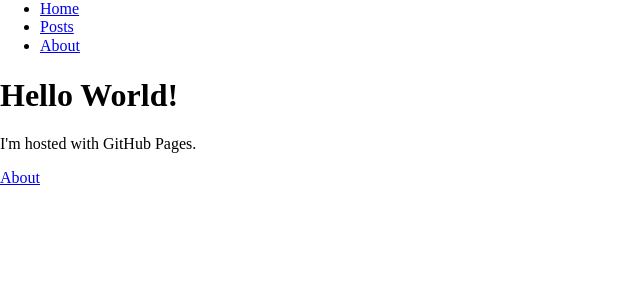
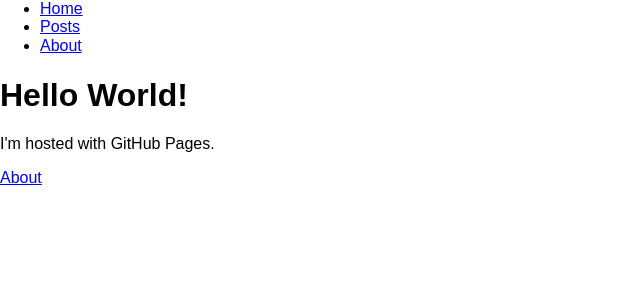
Before and after one commit to coffeenotfound/coffeenotfound.github.io, a Jekyll site: the page built from index.html, in a window 1280 px wide. Shown: the top 300 px of the page, without its empty margins (0-640 px from the left). Built offline with Jekyll 4.4.1, drawn with Linux system fonts in a browser that asks for light colours; nearby versions of some CDN libraries; library files that are not in the unit come from our copies.

Commit message:
Update stylesheet path in layout

```diff
--- a/_layouts/main.html
+++ b/_layouts/main.html
@@ -3,7 +3,7 @@
 <head>
 	<title>{{ page.title }}</title>
 
-	<link href="/_styles/normalize.css" rel="stylesheet">
+	<link href="/styles/normalize.css" rel="stylesheet">
 </head>
 
 <body>
```
